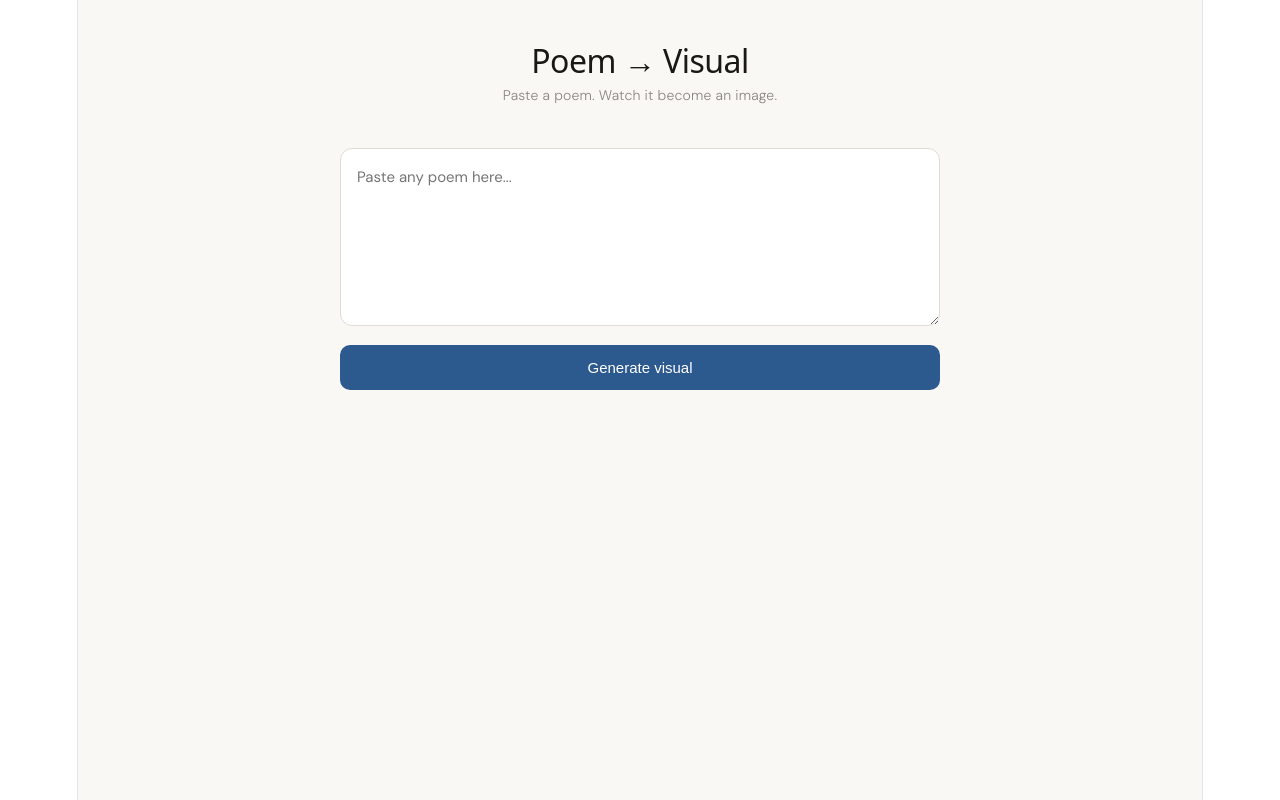
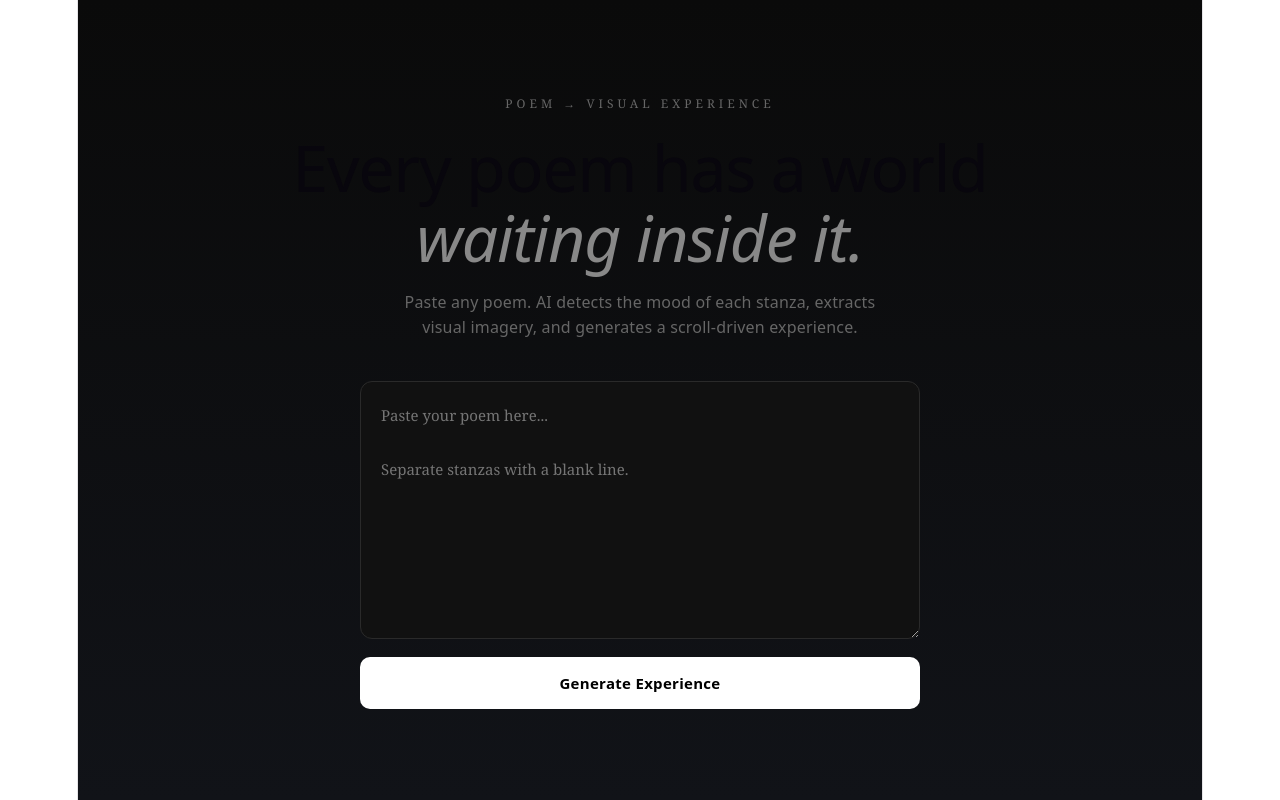
Before and after one commit to Ayman0473/interactive-Poem, a React app in the folder frontend/: page / in a window 1280 px wide. Built offline with nearby package versions, Linux system fonts and the light colour scheme; the HTML template or start-up script is replaced by a standard one.

Commit message:
Add stanza pipeline and scroll-driven experience

```diff
--- a/frontend/src/App.jsx
+++ b/frontend/src/App.jsx
@@ -1,200 +1,270 @@
-import { useState } from "react"
+import { useState, useRef } from "react"
 
-const MOODS = {
-  tranquil:   { color: "#5BA865", bg: "#e6f4ec", emoji: "🌿" },
-  melancholic:{ color: "#5B8DB8", bg: "#e8f0f9", emoji: "🌧️" },
-  joyful:     { color: "#E8A838", bg: "#fdf8e6", emoji: "☀️" },
-  defiant:    { color: "#C85250", bg: "#fdf0e8", emoji: "⚡" },
-  nostalgic:  { color: "#9B6B9B", bg: "#f5eef8", emoji: "🕰️" },
+const MOOD_STYLES = {
+  tranquil:    { bg: "#e8f4f0", accent: "#2d8a6e", emoji: "🌿" },
+  melancholic: { bg: "#e8eef4", accent: "#3a5a8a", emoji: "🌧️" },
+  joyful:      { bg: "#fdf6e8", accent: "#c8860a", emoji: "☀️" },
+  defiant:     { bg: "#f4e8e8", accent: "#8a2a2a", emoji: "⚡" },
+  nostalgic:   { bg: "#f0e8f4", accent: "#6a3a8a", emoji: "🕰️" },
 }
+
+const DEFAULT_STYLE = { bg: "#f0f0f0", accent: "#555", emoji: "✨" }
 
 export default function App() {
   const [poem, setPoem]       = useState("")
-  const [step, setStep]       = useState("idle")  // idle → loading → mood → keywords → image → done
-  const [mood, setMood]       = useState(null)
-  const [confidence, setConf] = useState(null)
-  const [keywords, setKw]     = useState([])
-  const [imageUrl, setImg]    = useState(null)
+  const [phase, setPhase]     = useState("input")   // input | generating | experience
+  const [stanzas, setStanzas] = useState([])
+  const [total, setTotal]     = useState(0)
   const [error, setError]     = useState(null)
-  const [visibleKw, setVisKw] = useState(0)
+  const experienceRef         = useRef(null)
 
   async function generate() {
     if (!poem.trim()) return
-    setStep("loading")
-    setMood(null); setConf(null); setKw([]); setImg(null)
-    setError(null); setVisKw(0)
+    setPhase("generating")
+    setStanzas([])
+    setError(null)
+    setTotal(0)
 
     try {
-      const res = await fetch("http://127.0.0.1:8000/generate", {
+      const res = await fetch("http://127.0.0.1:8000/generate-stanzas", {
         method: "POST",
         headers: { "Content-Type": "application/json" },
         body: JSON.stringify({ poem })
       })
-      if (!res.ok) throw new Error("Server error")
-      const data = await res.json()
 
-      // Step 1: show mood
-      setMood(data.mood)
-      setConf(data.confidence)
-      setStep("mood")
+      const reader = res.body.getReader()
+      const decoder = new TextDecoder()
+      let buffer = ""
 
-      // Step 2: reveal keywords one by one
-      await delay(600)
-      setKw(data.keywords)
-      setStep("keywords")
-      for (let i = 1; i <= data.keywords.length; i++) {
-        await delay(300)
-        setVisKw(i)
+      while (true) {
+        const { done, value } = await reader.read()
+        if (done) break
+        buffer += decoder.decode(value, { stream: true })
+        const lines = buffer.split("\n")
+        buffer = lines.pop()
+
+        for (const line of lines) {
+          if (!line.startsWith("data: ")) continue
+          const data = JSON.parse(line.slice(6))
+
+          if (data.type === "count") {
+            setTotal(data.total)
+          } else if (data.type === "stanza") {
+            setStanzas(prev => [...prev, data])
+          } else if (data.type === "done") {
+            setPhase("experience")
+            setTimeout(() => {
+              experienceRef.current?.scrollIntoView({ behavior: "smooth" })
+            }, 100)
           }
-
-      // Step 3: show image
-      await delay(400)
-      setImg("http://127.0.0.1:8000/image?t=" + Date.now())
-      setStep("done")
-
+        }
+      }
     } catch(e) {
       setError("Something went wrong. Is the backend running?")
-      setStep("idle")
+      setPhase("input")
     }
   }
 
-  const delay = ms => new Promise(r => setTimeout(r, ms))
-  const m = mood ? MOODS[mood] || { color: "#888", bg: "#f5f5f5", emoji: "✨" } : null
+  function reset() {
+    setPhase("input")
+    setStanzas([])
+    setPoem("")
+    setTotal(0)
+  }
 
   return (
+    <div style={{ fontFamily: "'Georgia', serif", background: "#0a0a0a", minHeight: "100vh", color: "#fff" }}>
+
+      {/* ── Hero / Input ── */}
       <div style={{
-      minHeight: "100vh",
-      background: "#faf8f4",
-      fontFamily: "'DM Sans', system-ui, sans-serif",
-      display: "flex",
-      flexDirection: "column",
-      alignItems: "center",
-      padding: "48px 24px",
+        minHeight: "100vh", display: "flex", flexDirection: "column",
+        alignItems: "center", justifyContent: "center",
+        padding: "48px 24px", textAlign: "center",
+        background: "linear-gradient(180deg, #0a0a0a 0%, #111318 100%)"
       }}>
+        <p style={{ fontSize: 12, letterSpacing: 4, textTransform: "uppercase", color: "#666", marginBottom: 16 }}>
+          Poem → Visual Experience
+        </p>
+        <h1 style={{ fontSize: "clamp(32px, 6vw, 64px)", fontWeight: 400, letterSpacing: -1, margin: "0 0 16px", lineHeight: 1.1 }}>
+          Every poem has a world<br />
+          <span style={{ color: "#888", fontStyle: "italic" }}>waiting inside it.</span>
+        </h1>
+        <p style={{ fontSize: 16, color: "#666", marginBottom: 40, maxWidth: 480, lineHeight: 1.6, fontFamily: "system-ui" }}>
+          Paste any poem. AI detects the mood of each stanza, extracts visual imagery, and generates a scroll-driven experience.
+        </p>
 
-      {/* Header */}
-      <div style={{ textAlign: "center", marginBottom: 40 }}>
-        <h1 style={{ fontSize: 32, fontWeight: 300, letterSpacing: -0.5, color: "#1a1814", margin: 0 }}>
-          Poem → Visual
-        </h1>
-        <p style={{ color: "#8a8680", fontSize: 14, marginTop: 8, fontWeight: 300 }}>
-          Paste a poem. Watch it become an image.
-        </p>
-      </div>
-
-      {/* Input */}
-      <div style={{ width: "100%", maxWidth: 600 }}>
+        <div style={{ width: "100%", maxWidth: 560 }}>
           <textarea
             value={poem}
             onChange={e => setPoem(e.target.value)}
-          placeholder="Paste any poem here..."
-          rows={6}
+            placeholder={"Paste your poem here...\n\nSeparate stanzas with a blank line."}
+            rows={8}
             style={{
-            width: "100%", padding: "16px", borderRadius: 12,
-            border: "1px solid #e0dbd4", background: "#fff",
-            fontSize: 15, lineHeight: 1.6, color: "#1a1814",
-            resize: "vertical", outline: "none",
-            fontFamily: "inherit", boxSizing: "border-box"
+              width: "100%", padding: "20px", borderRadius: 12,
+              border: "1px solid #2a2a2a", background: "#111",
+              color: "#e0e0e0", fontSize: 15, lineHeight: 1.8,
+              resize: "vertical", outline: "none", fontFamily: "Georgia, serif",
+              boxSizing: "border-box"
             }}
           />
-        <button
-          onClick={generate}
-          disabled={step === "loading" || !poem.trim()}
-          style={{
-            marginTop: 12, width: "100%", padding: "14px",
-            background: step === "loading" ? "#aaa" : "#2d5a8e",
-            color: "#fff", border: "none", borderRadius: 10,
-            fontSize: 15, fontWeight: 500, cursor: step === "loading" ? "not-allowed" : "pointer",
-            transition: "background 0.2s"
-          }}
-        >
-          {step === "loading" ? "Generating..." : "Generate visual"}
-        </button>
 
-        {error && (
-          <p style={{ color: "#c0392b", fontSize: 13, marginTop: 8 }}>{error}</p>
-        )}
+          {phase === "generating" && (
+            <div style={{ margin: "16px 0", textAlign: "left" }}>
+              <div style={{ fontSize: 12, color: "#666", fontFamily: "system-ui", marginBottom: 8, letterSpacing: 1 }}>
+                BUILDING YOUR EXPERIENCE
               </div>
-
-      {/* Results */}
-      {step !== "idle" && step !== "loading" && (
-        <div style={{ width: "100%", maxWidth: 600, marginTop: 32, display: "flex", flexDirection: "column", gap: 16 }}>
-
-          {/* Mood */}
-          {mood && (
+              <div style={{ background: "#1a1a1a", borderRadius: 8, overflow: "hidden", height: 4 }}>
                 <div style={{
-              background: m.bg, border: `1px solid ${m.color}40`,
-              borderRadius: 12, padding: "16px 20px",
-              display: "flex", alignItems: "center", gap: 12,
-              animation: "fadeIn 0.4s ease"
-            }}>
-              <span style={{ fontSize: 28 }}>{m.emoji}</span>
-              <div>
-                <div style={{ fontSize: 11, color: m.color, fontWeight: 600, textTransform: "uppercase", letterSpacing: 0.5 }}>
-                  Mood detected
+                  height: "100%", background: "#4a90d9",
+                  width: total > 0 ? `${(stanzas.length / total) * 100}%` : "10%",
+                  transition: "width 0.6s ease",
+                  borderRadius: 8
+                }}/>
               </div>
-                <div style={{ fontSize: 20, fontWeight: 500, color: "#1a1814", marginTop: 2 }}>
-                  {mood.charAt(0).toUpperCase() + mood.slice(1)}
-                </div>
-                <div style={{ fontSize: 12, color: "#8a8680", marginTop: 2 }}>
-                  Confidence: {(confidence * 100).toFixed(1)}%
-                </div>
+              <div style={{ fontSize: 12, color: "#555", fontFamily: "system-ui", marginTop: 8 }}>
+                {stanzas.length === 0
+                  ? "Analysing poem structure..."
+                  : `Generated ${stanzas.length} of ${total} stanzas`}
               </div>
             </div>
           )}
 
+          {error && <p style={{ color: "#c0392b", fontSize: 13, marginTop: 8, fontFamily: "system-ui" }}>{error}</p>}
+
+          <button
+            onClick={generate}
+            disabled={phase === "generating" || !poem.trim()}
+            style={{
+              marginTop: 12, width: "100%", padding: "16px",
+              background: phase === "generating" ? "#222" : "#fff",
+              color: phase === "generating" ? "#555" : "#000",
+              border: "none", borderRadius: 10, fontSize: 15,
+              fontWeight: 600, cursor: phase === "generating" ? "not-allowed" : "pointer",
+              fontFamily: "system-ui", letterSpacing: 0.3,
+              transition: "all 0.2s"
+            }}
+          >
+            {phase === "generating" ? "Generating..." : "Generate Experience"}
+          </button>
+        </div>
+      </div>
+
+      {/* ── Scroll Experience ── */}
+      {stanzas.length > 0 && (
+        <div ref={experienceRef}>
+          {stanzas.map((stanza, i) => {
+            const style = MOOD_STYLES[stanza.mood] || DEFAULT_STYLE
+            return (
+              <div key={i} style={{
+                minHeight: "100vh", position: "relative",
+                display: "flex", alignItems: "center", justifyContent: "center",
+              }}>
+                {/* Background image */}
+                <div style={{
+                  position: "absolute", inset: 0,
+                  backgroundImage: `url(http://127.0.0.1:8000/stanza-image/${stanza.index}?t=${Date.now()})`,
+                  backgroundSize: "cover", backgroundPosition: "center",
+                  filter: "brightness(0.35)",
+                  transition: "opacity 0.8s ease",
+                }}/>
+
+                {/* Gradient overlay */}
+                <div style={{
+                  position: "absolute", inset: 0,
+                  background: "linear-gradient(to bottom, transparent 40%, rgba(0,0,0,0.7) 100%)"
+                }}/>
+
+                {/* Content */}
+                <div style={{
+                  position: "relative", zIndex: 1,
+                  maxWidth: 640, padding: "80px 40px",
+                  textAlign: "center",
+                }}>
+                  {/* Stanza number */}
+                  <div style={{
+                    fontSize: 11, letterSpacing: 4, textTransform: "uppercase",
+                    color: style.accent, marginBottom: 32, fontFamily: "system-ui"
+                  }}>
+                    {style.emoji} &nbsp; Stanza {i + 1} &nbsp;·&nbsp; {stanza.mood}
+                  </div>
+
+                  {/* Poem text */}
+                  <div style={{
+                    fontSize: "clamp(18px, 2.5vw, 26px)", lineHeight: 1.9,
+                    color: "#f0f0f0", whiteSpace: "pre-line",
+                    textShadow: "0 2px 20px rgba(0,0,0,0.8)",
+                    marginBottom: 40
+                  }}>
+                    {stanza.text}
+                  </div>
+
                   {/* Keywords */}
-          {keywords.length > 0 && (
-            <div style={{
-              background: "#fff", border: "1px solid #e0dbd4",
-              borderRadius: 12, padding: "16px 20px",
-              animation: "fadeIn 0.4s ease"
-            }}>
-              <div style={{ fontSize: 11, color: "#8a8680", fontWeight: 600, textTransform: "uppercase", letterSpacing: 0.5, marginBottom: 12 }}>
-                Visual keywords
-              </div>
-              <div style={{ display: "flex", flexWrap: "wrap", gap: 8 }}>
-                {keywords.slice(0, visibleKw).map((kw, i) => (
-                  <span key={i} style={{
-                    background: "#f5f3ef", color: "#4a4640",
-                    padding: "6px 14px", borderRadius: 20,
-                    fontSize: 13, fontWeight: 400,
-                    animation: "fadeIn 0.3s ease"
+                  <div style={{ display: "flex", flexWrap: "wrap", gap: 8, justifyContent: "center" }}>
+                    {stanza.keywords.map((kw, j) => (
+                      <span key={j} style={{
+                        fontSize: 11, padding: "4px 12px", borderRadius: 20,
+                        background: "rgba(255,255,255,0.08)",
+                        border: "1px solid rgba(255,255,255,0.12)",
+                        color: "#aaa", fontFamily: "system-ui",
+                        letterSpacing: 0.3
                       }}>
                         {kw}
                       </span>
                     ))}
                   </div>
                 </div>
+
+                {/* Scroll hint on first stanza */}
+                {i === 0 && (
+                  <div style={{
+                    position: "absolute", bottom: 32, left: "50%",
+                    transform: "translateX(-50%)",
+                    fontSize: 11, color: "#555", letterSpacing: 3,
+                    textTransform: "uppercase", fontFamily: "system-ui",
+                    animation: "pulse 2s infinite"
+                  }}>
+                    scroll ↓
+                  </div>
                 )}
+              </div>
+            )
+          })}
 
-          {/* Image */}
-          {imageUrl && (
+          {/* End screen */}
           <div style={{
-              borderRadius: 12, overflow: "hidden",
-              border: "1px solid #e0dbd4",
-              animation: "fadeIn 0.6s ease"
+            minHeight: "60vh", display: "flex", flexDirection: "column",
+            alignItems: "center", justifyContent: "center",
+            background: "#0a0a0a", padding: 40, textAlign: "center"
           }}>
-              <img
-                src={imageUrl}
-                alt="Generated visual"
-                style={{ width: "100%", display: "block" }}
-              />
-              <div style={{ padding: "12px 16px", background: "#fff", fontSize: 12, color: "#8a8680" }}>
-                Generated from poem embeddings → mood classification → keyword extraction → image synthesis
+            <p style={{ fontSize: 13, color: "#555", letterSpacing: 3, textTransform: "uppercase", fontFamily: "system-ui", marginBottom: 16 }}>
+              End of poem
+            </p>
+            <p style={{ fontSize: 20, color: "#888", fontStyle: "italic", marginBottom: 40 }}>
+              {stanzas.length} stanzas · {stanzas.length} worlds
+            </p>
+            <button onClick={reset} style={{
+              padding: "12px 32px", background: "transparent",
+              border: "1px solid #333", borderRadius: 8, color: "#888",
+              fontSize: 13, cursor: "pointer", fontFamily: "system-ui",
+              letterSpacing: 1
+            }}>
+              Try another poem
+            </button>
           </div>
         </div>
       )}
 
-        </div>
-      )}
-
       <style>{`
-        @import url('https://fonts.googleapis.com/css2?family=DM+Sans:wght@300;400;500&display=swap');
-        @keyframes fadeIn { from { opacity: 0; transform: translateY(8px); } to { opacity: 1; transform: translateY(0); } }
+        @keyframes pulse {
+          0%, 100% { opacity: 0.4; }
+          50% { opacity: 1; }
+        }
         * { box-sizing: border-box; }
         body { margin: 0; }
-        textarea:focus { border-color: #2d5a8e !important; }
+        textarea:focus { border-color: #444 !important; }
+        ::-webkit-scrollbar { width: 4px; }
+        ::-webkit-scrollbar-track { background: #0a0a0a; }
+        ::-webkit-scrollbar-thumb { background: #333; border-radius: 2px; }
       `}</style>
     </div>
   )
```
Also changed, not shown: 2 other files (tests, documents, lock files or other folders). Lines whose indentation alone changed are shown as unchanged.
